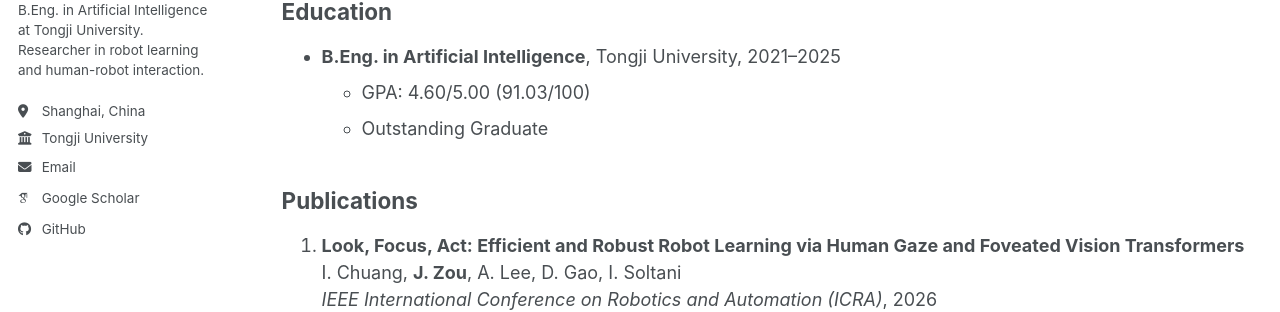
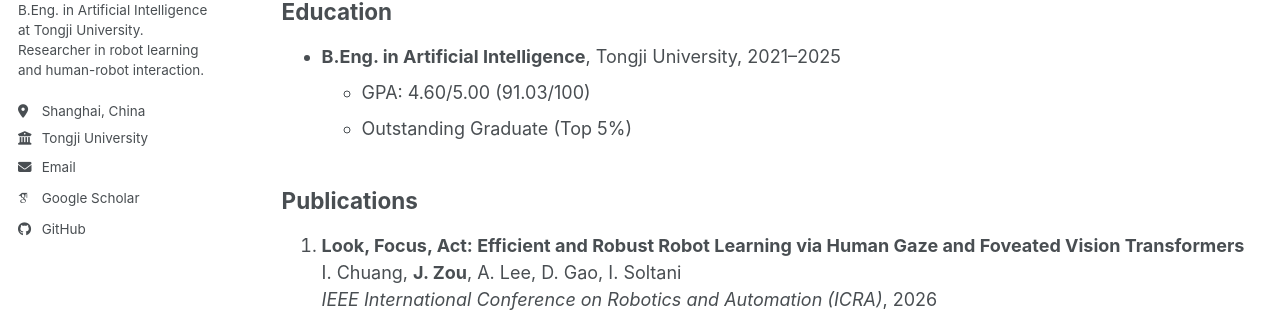
Before and after one commit to JinyuZou/JinyuZou.github.io, a Jekyll site: the page built from _pages/cv.md, in a window 1280 px wide and 900 px high. Shown: the part 318-630 px from the top of the window. Built offline with Jekyll 4.4.1, drawn with Linux system fonts in a browser that asks for light colours; some web fonts are replaced; a script bundle is joined from its source files by our own code; library files that are not in the unit come from our copies.

Commit message:
Update cv.md

```diff
--- a/_pages/cv.md
+++ b/_pages/cv.md
@@ -19,7 +19,7 @@ redirect_from:
 
 - **B.Eng. in Artificial Intelligence**, Tongji University, 2021–2025
   - GPA: 4.60/5.00 (91.03/100)
-  - Outstanding Graduate
+  - Outstanding Graduate (Top 5%)
 
 ## Publications
 
```
